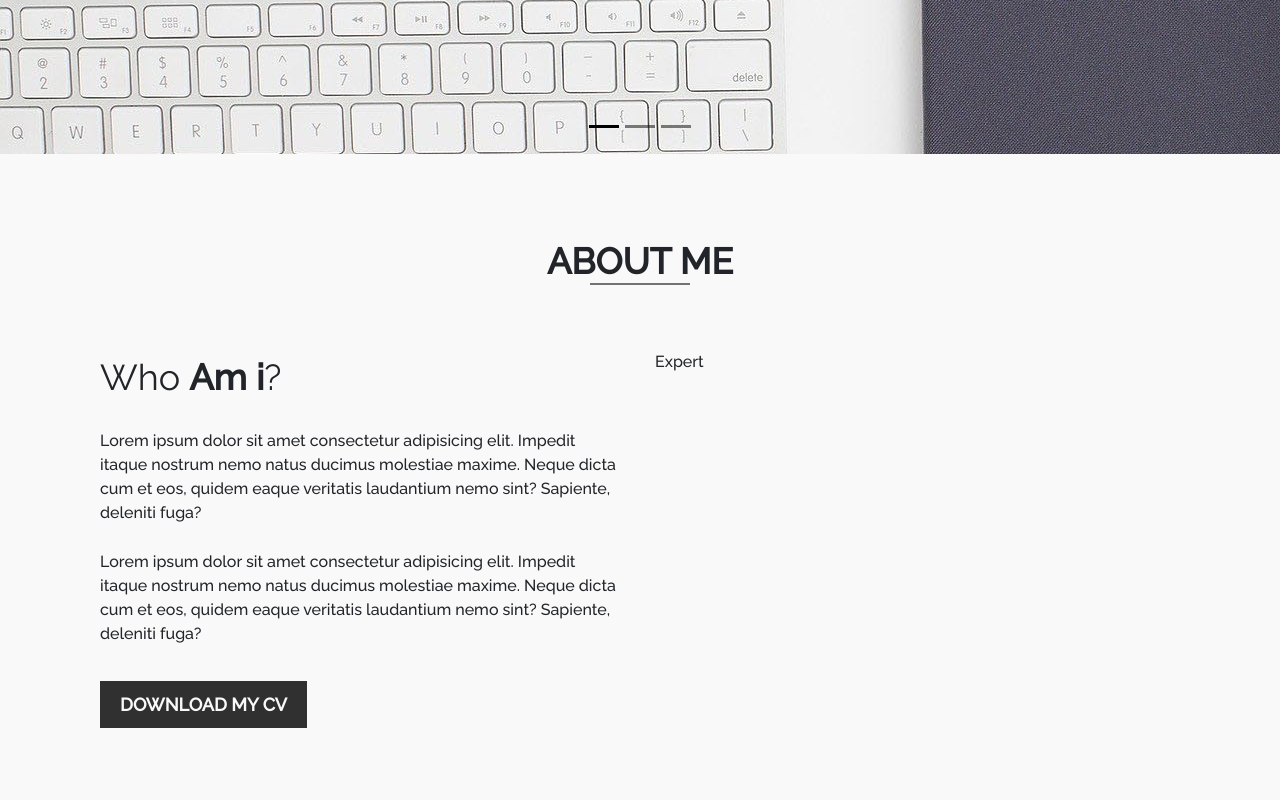
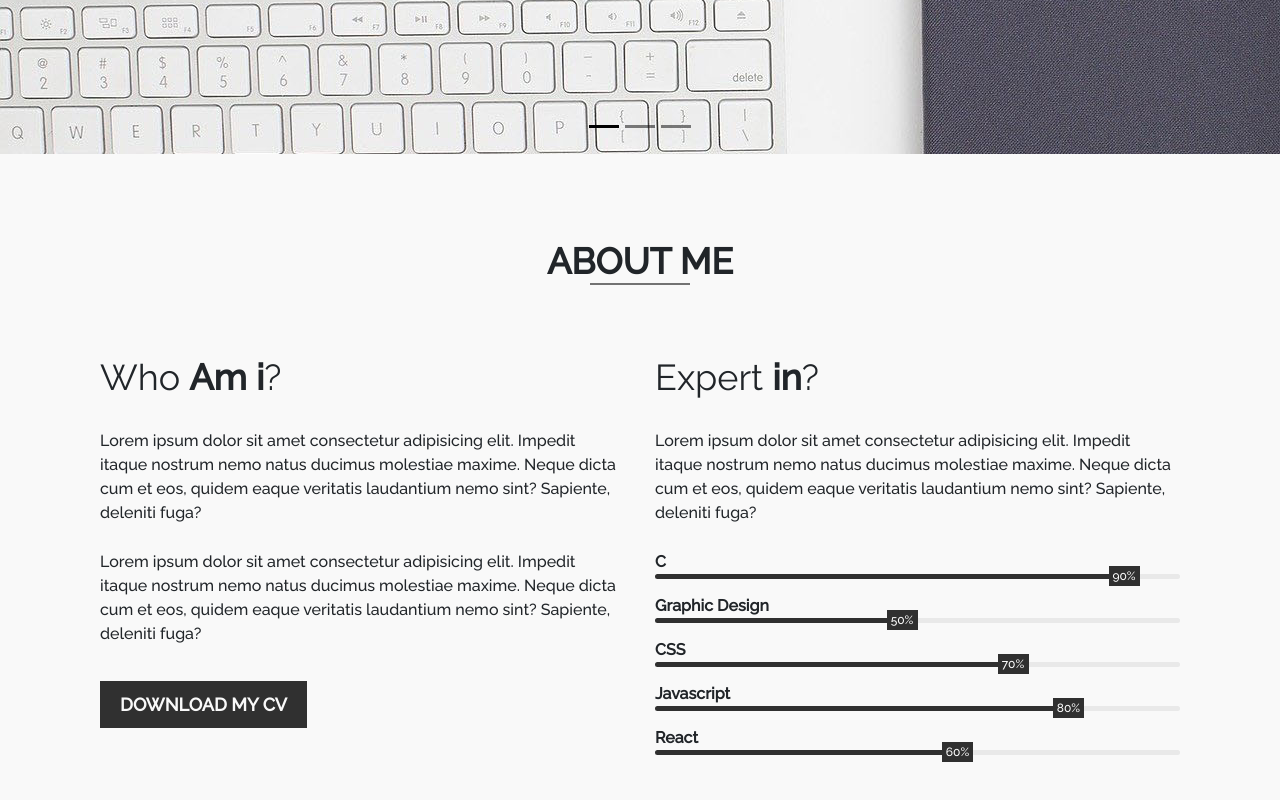
Before and after one commit to chrhuang/Resume, a React (Create React App) app: page / in a window 1280 px wide. Shown: the part 646-1446 px from the top of the page. Built offline with nearby package versions, Linux system fonts and the light colour scheme.

Commit message:
ProgressBsr

```diff
--- a/src/components/About/About.js
+++ b/src/components/About/About.js
@@ -11,7 +11,7 @@ export default class About extends Component {
           <b>ABOUT ME</b>
         </div>
         <div className='line' />
-        <div class='row about-me'>
+        <div className='row about-me'>
           <div className='col-6'>
             <Who />
           </div>
--- a/src/components/About/Expert/Expert.js
+++ b/src/components/About/Expert/Expert.js
@@ -1,9 +1,23 @@
 import React, { Component } from 'react'
+import './Expert.scss'
+import ProgressBar from './ProgressBar/ProgressBar'
 
 export default class Expert extends Component {
   render () {
     return (
-      <div>Expert</div>
+      <div className='Expert'>
+        <div className='title'>
+          Expert <b>in</b>?
+        </div>
+        <div className='me'>
+          Lorem ipsum dolor sit amet consectetur adipisicing elit. Impedit itaque nostrum nemo natus ducimus molestiae maxime. Neque dicta cum et eos, quidem eaque veritatis laudantium nemo sint? Sapiente, deleniti fuga?
+        </div>
+        <ProgressBar name='C' percentage='90' />
+        <ProgressBar name='Graphic Design' percentage='50' />
+        <ProgressBar name='CSS' percentage='70' />
+        <ProgressBar name='Javascript' percentage='80' />
+        <ProgressBar name='React' percentage='60' />
+      </div>
     )
   }
 }
--- a/src/components/About/Expert/Expert.scss
+++ b/src/components/About/Expert/Expert.scss
@@ -0,0 +1,8 @@
+.Expert {
+    .title {
+        font-weight: normal;
+    }
+    .me {
+        margin: 25px 0;
+    }
+}
--- /dev/null
+++ b/src/components/About/Expert/ProgressBar/ProgressBar.js
@@ -0,0 +1,19 @@
+import './ProgressBar.scss'
+
+export default function ProgressBar (props) {
+  const name = props.name
+  const percentage = props.percentage + '%'
+  const number = 100 - props.percentage + '%'
+  // const number = props.percentage + '%'
+
+  return (
+    <div className='ProgressBar'>
+      <p><b>{name}</b></p>
+      <div className='progress'>
+        <div className='progress-bar' style={{ width: percentage }}>
+          <span className='number flex-center' style={{ right: number }}>{percentage}</span>
+        </div>
+      </div>
+    </div>
+  )
+}
--- /dev/null
+++ b/src/components/About/Expert/ProgressBar/ProgressBar.scss
@@ -0,0 +1,21 @@
+.ProgressBar {
+    p {
+        margin-bottom: 0;
+    }
+    .progress {
+        height: 5px;
+        background-color: #e9e9e9;
+        margin-bottom: 15px;
+        .progress-bar {
+            height: 5px;
+            background-color: #303030;
+            .number {
+                position: absolute;
+                background-color: #303030;
+                width: 31px;
+                height: 20px;
+                margin-bottom: 1px;
+            }
+        }
+    }
+}
--- a/src/components/Carousel/Carousel.js
+++ b/src/components/Carousel/Carousel.js
@@ -4,9 +4,9 @@ import './Carousel.scss'
 export default class Carousel extends Component {
   render () {
     return (
-      <div id='carouselCV' class='carousel slide' data-ride='carousel' data-interval='500000'>
+      <div id='carouselCV' className='carousel slide' data-ride='carousel' data-interval='500000'>
         <ol className='carousel-indicators'>
-          <li data-target='#carouselCV' data-slide-to='0' class='active' />
+          <li data-target='#carouselCV' data-slide-to='0' className='active' />
           <li data-target='#carouselCV' data-slide-to='1' />
           <li data-target='#carouselCV' data-slide-to='2' />
         </ol>
--- a/src/components/Navbar/Navbar.js
+++ b/src/components/Navbar/Navbar.js
@@ -16,7 +16,6 @@ export default class Navbar extends Component {
 
   listenToScroll = () => {
     const winScroll = document.body.scrollTop || document.documentElement.scrollTop
-    console.log(winScroll)
     const navbar = document.getElementsByClassName('top-navbar')
     if (winScroll === 0) {
       navbar[0].classList.remove('scroll')
```
